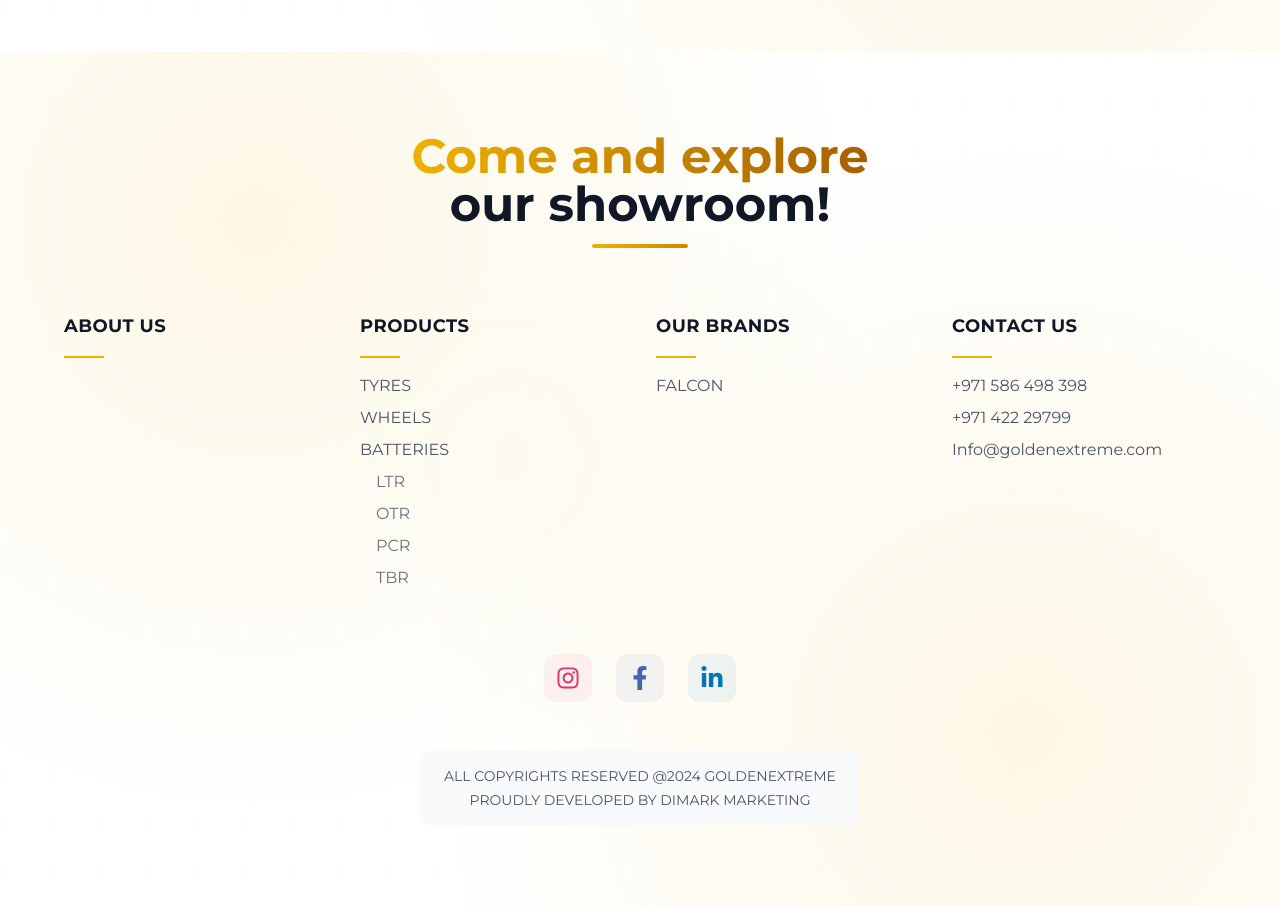
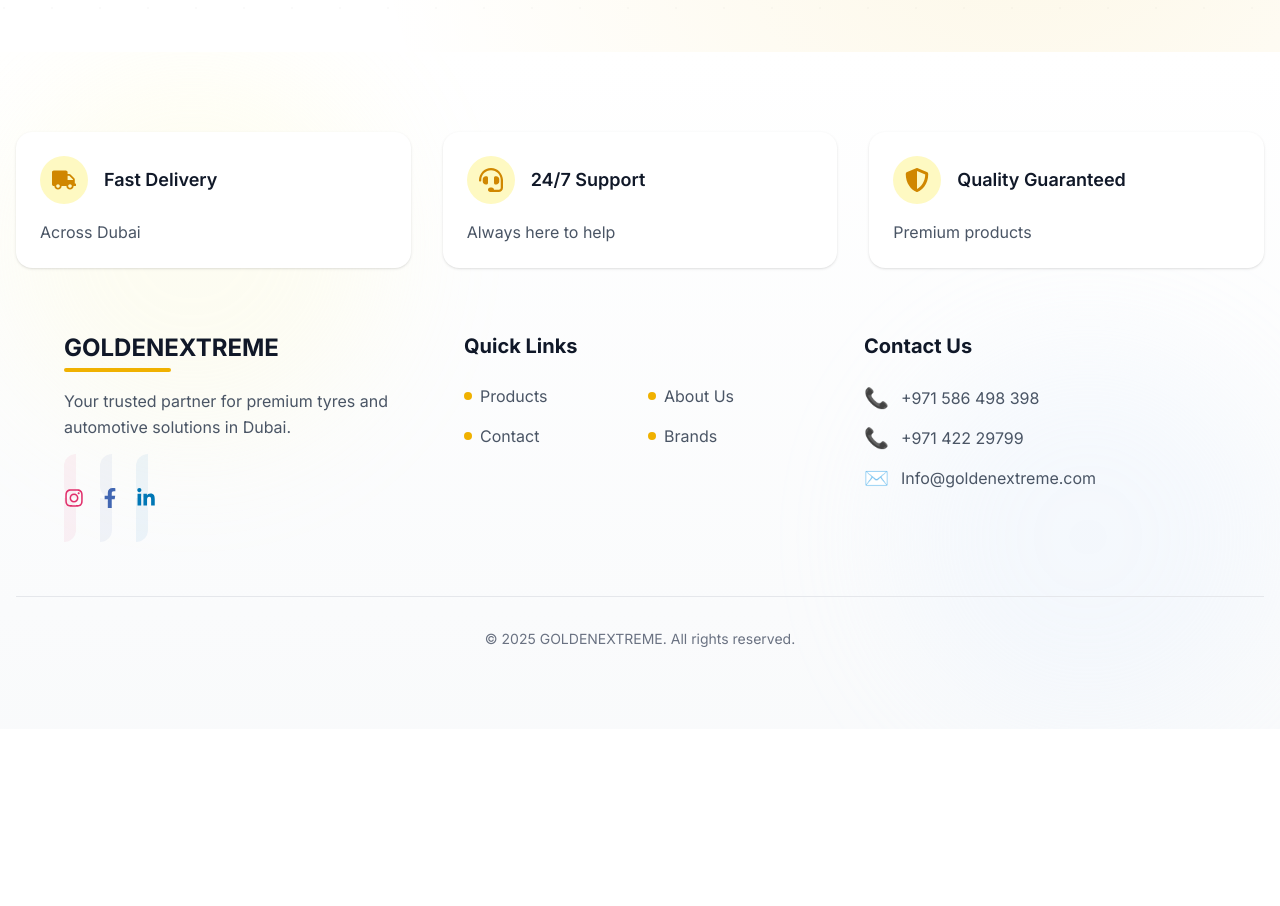
Before and after one commit to souravsouru7/tyres, a Next.js app: page / in a window 1280 px wide. Shown: the part 5260-6166 px from the top of the page. After the commit the page ends 5989 px from the top, so only its background shows below. Built offline with nearby package versions, Linux system fonts and the light colour scheme.

Commit message:
wd3d3d3d3

```diff
--- a/app/components/Footer.jsx
+++ b/app/components/Footer.jsx
@@ -1,275 +1,164 @@
 'use client';
 
-import React, { useState } from 'react';
+import React from 'react';
 import Link from 'next/link';
-import { FaInstagram, FaFacebookF, FaLinkedinIn } from 'react-icons/fa';
+import { FaInstagram, FaFacebookF, FaLinkedinIn, FaTruck, FaHeadset, FaShieldAlt } from 'react-icons/fa';
 import { motion } from 'framer-motion';
 
 const Footer = () => {
-  const [hoveredLink, setHoveredLink] = useState(null);
+  const socialLinks = [
+    { icon: FaInstagram, href: "https://instagram.com", color: "#E1306C" },
+    { icon: FaFacebookF, href: "https://facebook.com", color: "#4267B2" },
+    { icon: FaLinkedinIn, href: "https://linkedin.com", color: "#0077B5" }
+  ];
 
-  const containerVariants = {
-    hidden: { opacity: 0 },
-    visible: {
-      opacity: 1,
-      transition: {
-        staggerChildren: 0.1,
-        delayChildren: 0.3
-      }
-    }
-  };
-
-  const itemVariants = {
-    hidden: { opacity: 0, y: 20 },
-    visible: {
-      opacity: 1,
-      y: 0,
-      transition: {
-        type: "spring",
-        stiffness: 100
-      }
-    }
-  };
-
-  const linkVariants = {
-    initial: { y: 0 },
-    hover: { y: -3 }
-  };
-
-  const socialLinks = [
-    { icon: FaInstagram, href: "https://instagram.com", color: "#E1306C", label: "Instagram" },
-    { icon: FaFacebookF, href: "https://facebook.com", color: "#4267B2", label: "Facebook" },
-    { icon: FaLinkedinIn, href: "https://linkedin.com", color: "#0077B5", label: "LinkedIn" }
+  const features = [
+    { icon: FaTruck, title: "Fast Delivery", description: "Across Dubai" },
+    { icon: FaHeadset, title: "24/7 Support", description: "Always here to help" },
+    { icon: FaShieldAlt, title: "Quality Guaranteed", description: "Premium products" }
   ];
 
   return (
-    <footer className="bg-white relative overflow-hidden py-20">
-      {/* Background Pattern */}
-      <div className="absolute inset-0 opacity-[0.02] pointer-events-none">
-        <div className="absolute inset-0" style={{
-          backgroundImage: 'radial-gradient(circle at 4px 4px, black 1px, transparent 0)',
-          backgroundSize: '48px 48px'
-        }} />
+    <footer className="bg-gradient-to-b from-white to-gray-50 relative overflow-hidden py-20">
+      {/* Decorative Elements */}
+      <div className="absolute inset-0 overflow-hidden pointer-events-none">
+        <div className="absolute top-0 left-0 w-96 h-96 bg-yellow-100 rounded-full filter blur-3xl opacity-20" />
+        <div className="absolute bottom-0 right-0 w-96 h-96 bg-blue-100 rounded-full filter blur-3xl opacity-20" />
       </div>
 
-      {/* Animated Background Elements */}
+      <div className="container mx-auto px-4 relative z-10">
+        {/* Features Section */}
+        <div className="grid grid-cols-1 md:grid-cols-3 gap-8 mb-16">
+          {features.map((feature, index) => (
             <motion.div
-        className="absolute inset-0 overflow-hidden"
+              key={index}
+              initial={{ opacity: 0, y: 20 }}
+              whileInView={{ opacity: 1, y: 0 }}
+              transition={{ duration: 0.5, delay: index * 0.1 }}
+              className="bg-white p-6 rounded-2xl shadow-sm hover:shadow-md transition-shadow"
+            >
+              <div className="flex items-center space-x-4 mb-4">
+                <div className="p-3 rounded-full bg-yellow-100 text-yellow-600">
+                  <feature.icon size={24} />
+                </div>
+                <h3 className="text-lg font-semibold text-gray-900">{feature.title}</h3>
+              </div>
+              <p className="text-gray-600">{feature.description}</p>
+            </motion.div>
+          ))}
+        </div>
+
+        {/* Main Content */}
+        <div className="grid grid-cols-1 md:grid-cols-3 gap-12 max-w-6xl mx-auto mb-16">
+          {/* Company Info */}
+          <motion.div
+            initial={{ opacity: 0, x: -20 }}
+            whileInView={{ opacity: 1, x: 0 }}
+            transition={{ duration: 0.5 }}
+            className="space-y-6"
+          >
+            <h3 className="text-2xl font-bold text-gray-900 relative inline-block">
+              GOLDENEXTREME
+              <span className="absolute -bottom-2 left-0 w-1/2 h-1 bg-yellow-500 rounded-full" />
+            </h3>
+            <p className="text-gray-600 leading-relaxed">
+              Your trusted partner for premium tyres and automotive solutions in Dubai.
+            </p>
+            <div className="flex space-x-4">
+              {socialLinks.map((social, index) => (
+                <motion.div
+                  key={index}
+                  whileHover={{ scale: 1.1, rotate: 5 }}
+                  whileTap={{ scale: 0.95 }}
+                >
+                  <Link
+                    href={social.href}
+                    className="p-3 rounded-full transition-all duration-300"
                     style={{
-          background: `
-            radial-gradient(circle at 20% 20%, rgba(234, 179, 8, 0.1) 0%, transparent 50%),
-            radial-gradient(circle at 80% 80%, rgba(234, 179, 8, 0.1) 0%, transparent 50%)
-          `
+                      backgroundColor: `${social.color}10`,
+                      color: social.color
                     }}
                   >
-        <motion.div
-          className="absolute top-1/4 left-1/4 w-96 h-96 rounded-full"
-          style={{
-            background: 'radial-gradient(circle, rgba(234,179,8,0.05) 0%, transparent 70%)',
-            filter: 'blur(40px)'
-          }}
-          animate={{
-            scale: [1, 1.2, 1],
-            opacity: [0.3, 0.5, 0.3],
-          }}
-          transition={{
-            duration: 8,
-            repeat: Infinity,
-            repeatType: "reverse",
-          }}
-        />
+                    <social.icon size={20} />
+                  </Link>
                 </motion.div>
-
-      <motion.div
-        variants={containerVariants}
-        initial="hidden"
-        whileInView="visible"
-        viewport={{ once: true }}
-        className="container mx-auto px-4 relative z-10"
-      >
-        {/* Main Header */}
-        <motion.div
-          variants={itemVariants}
-          className="text-center mb-16"
-        >
-          <motion.h2
-            className="text-4xl md:text-5xl font-bold mb-4"
-            initial={{ opacity: 0, y: 20 }}
-            whileInView={{ opacity: 1, y: 0 }}
-            viewport={{ once: true }}
-          >
-            <span className="text-transparent bg-clip-text bg-gradient-to-r from-yellow-500 to-yellow-700">
-              Come and explore
-            </span>
-            <br />
-            <span className="text-gray-900">our showroom!</span>
-          </motion.h2>
-          <motion.div
-            className="w-24 h-1 bg-gradient-to-r from-yellow-500 to-yellow-600 mx-auto rounded-full"
-            initial={{ width: 0 }}
-            whileInView={{ width: 96 }}
-            viewport={{ once: true }}
-            transition={{ duration: 0.8, delay: 0.5 }}
-          />
-        </motion.div>
-
-        {/* Navigation Grid */}
-        <motion.div
-          variants={containerVariants}
-          className="grid grid-cols-1 md:grid-cols-4 gap-8 max-w-6xl mx-auto mb-16"
-        >
-          {/* About Us */}
-          <motion.div variants={itemVariants} className="text-center md:text-left">
-            <h3 className="text-lg font-bold text-gray-900 mb-4 tracking-wide">ABOUT US</h3>
-            <motion.div
-              initial={{ height: 2 }}
-              whileInView={{ width: [0, 40] }}
-              viewport={{ once: true }}
-              className="w-10 h-0.5 bg-yellow-500 mb-4 hidden md:block"
-            />
-          </motion.div>
-
-          {/* Products */}
-          <motion.div variants={itemVariants} className="text-center md:text-left">
-            <h3 className="text-lg font-bold text-gray-900 mb-4 tracking-wide">PRODUCTS</h3>
-            <motion.div
-              initial={{ height: 2 }}
-              whileInView={{ width: [0, 40] }}
-              viewport={{ once: true }}
-              className="w-10 h-0.5 bg-yellow-500 mb-4 hidden md:block"
-            />
-            <div className="space-y-2">
-              <motion.p variants={linkVariants} whileHover="hover" className="text-gray-600 hover:text-yellow-600 transition-colors cursor-pointer">TYRES</motion.p>
-              <motion.p variants={linkVariants} whileHover="hover" className="text-gray-600 hover:text-yellow-600 transition-colors cursor-pointer">WHEELS</motion.p>
-              <motion.p variants={linkVariants} whileHover="hover" className="text-gray-600 hover:text-yellow-600 transition-colors cursor-pointer">BATTERIES</motion.p>
-              <div className="pl-4 space-y-2 mt-2">
-                <motion.p variants={linkVariants} whileHover="hover" className="text-gray-500 hover:text-yellow-600 transition-colors cursor-pointer">LTR</motion.p>
-                <motion.p variants={linkVariants} whileHover="hover" className="text-gray-500 hover:text-yellow-600 transition-colors cursor-pointer">OTR</motion.p>
-                <motion.p variants={linkVariants} whileHover="hover" className="text-gray-500 hover:text-yellow-600 transition-colors cursor-pointer">PCR</motion.p>
-                <motion.p variants={linkVariants} whileHover="hover" className="text-gray-500 hover:text-yellow-600 transition-colors cursor-pointer">TBR</motion.p>
-              </div>
+              ))}
             </div>
           </motion.div>
 
-          {/* Brands */}
-          <motion.div variants={itemVariants} className="text-center md:text-left">
-            <h3 className="text-lg font-bold text-gray-900 mb-4 tracking-wide">OUR BRANDS</h3>
+          {/* Quick Links */}
           <motion.div
-              initial={{ height: 2 }}
-              whileInView={{ width: [0, 40] }}
-              viewport={{ once: true }}
-              className="w-10 h-0.5 bg-yellow-500 mb-4 hidden md:block"
-            />
-            <motion.p
-              variants={linkVariants}
-              whileHover="hover"
-              className="text-gray-600 hover:text-yellow-600 transition-colors cursor-pointer"
+            initial={{ opacity: 0, y: 20 }}
+            whileInView={{ opacity: 1, y: 0 }}
+            transition={{ duration: 0.5, delay: 0.2 }}
+            className="space-y-6"
           >
-              FALCON
-            </motion.p>
-          </motion.div>
-
-          {/* Contact */}
-          <motion.div variants={itemVariants} className="text-center md:text-left">
-            <h3 className="text-lg font-bold text-gray-900 mb-4 tracking-wide">CONTACT US</h3>
+            <h3 className="text-xl font-bold text-gray-900">Quick Links</h3>
+            <div className="grid grid-cols-2 gap-4">
+              {['Products', 'About Us', 'Contact', 'Brands'].map((link, index) => (
                 <motion.div
-              initial={{ height: 2 }}
-              whileInView={{ width: [0, 40] }}
-              viewport={{ once: true }}
-              className="w-10 h-0.5 bg-yellow-500 mb-4 hidden md:block"
-            />
-            <div className="space-y-2">
-              <motion.p
-                variants={linkVariants}
-                whileHover="hover"
-                className="text-gray-600 hover:text-yellow-600 transition-colors cursor-pointer"
-              >
-                +971 586 498 398
-              </motion.p>
-              <motion.p
-                variants={linkVariants}
-                whileHover="hover"
-                className="text-gray-600 hover:text-yellow-600 transition-colors cursor-pointer"
-              >
-                +971 422 29799
-              </motion.p>
-              <motion.p
-                variants={linkVariants}
-                whileHover="hover"
-                className="text-gray-600 hover:text-yellow-600 transition-colors cursor-pointer"
-              >
-                Info@goldenextreme.com
-              </motion.p>
-            </div>
-          </motion.div>
-        </motion.div>
-
-        {/* Social Links */}
-        <motion.div
-          variants={containerVariants}
-          className="flex justify-center space-x-6 mb-12"
-        >
-          {socialLinks.map((social, index) => (
-            <motion.div
-              key={social.label}
-              variants={itemVariants}
-              whileHover={{ y: -4 }}
-              onHoverStart={() => setHoveredLink(index)}
-              onHoverEnd={() => setHoveredLink(null)}
+                  key={index}
+                  whileHover={{ x: 5 }}
                 >
                   <Link
-                href={social.href}
-                className="relative block p-3 rounded-xl transition-all duration-300 group"
-                style={{
-                  backgroundColor: `${social.color}10`
-                }}
+                    href={`/${link.toLowerCase().replace(' ', '-')}`}
+                    className="text-gray-600 hover:text-yellow-600 transition-colors flex items-center"
                   >
-                <social.icon
-                  size={24}
-                  className="transition-colors duration-300"
-                  style={{ color: social.color }}
-                />
-                <motion.div
-                  className="absolute inset-0 rounded-xl opacity-0 group-hover:opacity-100 transition-opacity"
-                  style={{
-                    backgroundColor: `${social.color}20`
-                  }}
-                />
-                {hoveredLink === index && (
-                  <motion.div
-                    className="absolute -bottom-8 left-1/2 transform -translate-x-1/2 bg-gray-900 text-white text-sm py-1 px-3 rounded-md"
-                    initial={{ opacity: 0, y: -5 }}
-                    animate={{ opacity: 1, y: 0 }}
-                    exit={{ opacity: 0, y: -5 }}
-                  >
-                    {social.label}
-                  </motion.div>
-                )}
+                    <span className="w-2 h-2 bg-yellow-500 rounded-full mr-2" />
+                    {link}
                   </Link>
                 </motion.div>
               ))}
+            </div>
           </motion.div>
+
+          {/* Contact Info */}
+          <motion.div
+            initial={{ opacity: 0, x: 20 }}
+            whileInView={{ opacity: 1, x: 0 }}
+            transition={{ duration: 0.5, delay: 0.4 }}
+            className="space-y-6"
+          >
+            <h3 className="text-xl font-bold text-gray-900">Contact Us</h3>
+            <div className="space-y-3">
+              {[
+                { icon: '📞', text: '+971 586 498 398' },
+                { icon: '📞', text: '+971 422 29799' },
+                { icon: '✉️', text: 'Info@goldenextreme.com' }
+              ].map((contact, index) => (
+                <motion.div
+                  key={index}
+                  whileHover={{ x: 5 }}
+                  className="flex items-center space-x-3"
+                >
+                  <span className="text-xl">{contact.icon}</span>
+                  <p className="text-gray-600">{contact.text}</p>
+                </motion.div>
+              ))}
+            </div>
+          </motion.div>
+        </div>
 
         {/* Copyright */}
         <motion.div
-          variants={containerVariants}
-          className="text-center"
+          initial={{ opacity: 0 }}
+          whileInView={{ opacity: 1 }}
+          transition={{ duration: 0.5 }}
+          className="mt-16 pt-8 border-t border-gray-200"
         >
-          <motion.div
-            variants={itemVariants}
-            className="inline-block bg-gray-50 rounded-xl px-6 py-4"
-          >
-            <p className="text-sm text-gray-600 mb-1">ALL COPYRIGHTS RESERVED @2024 GOLDENEXTREME</p>
-            <p className="text-sm text-gray-600">PROUDLY DEVELOPED BY DIMARK MARKETING</p>
+          <div className="text-center">
+            <p className="text-sm text-gray-500">
+              © {new Date().getFullYear()} GOLDENEXTREME. All rights reserved.
+            </p>
+          </div>
         </motion.div>
-        </motion.div>
-      </motion.div>
+      </div>
 
       <style jsx>{`
-        @import url('https://fonts.googleapis.com/css2?family=Montserrat:wght@400;600;700&display=swap');
+        @import url('https://fonts.googleapis.com/css2?family=Inter:wght@400;500;600;700&display=swap');
 
         footer {
-          font-family: 'Montserrat', sans-serif;
+          font-family: 'Inter', sans-serif;
         }
       `}</style>
     </footer>
```
Lines whose indentation alone changed are shown as unchanged.
